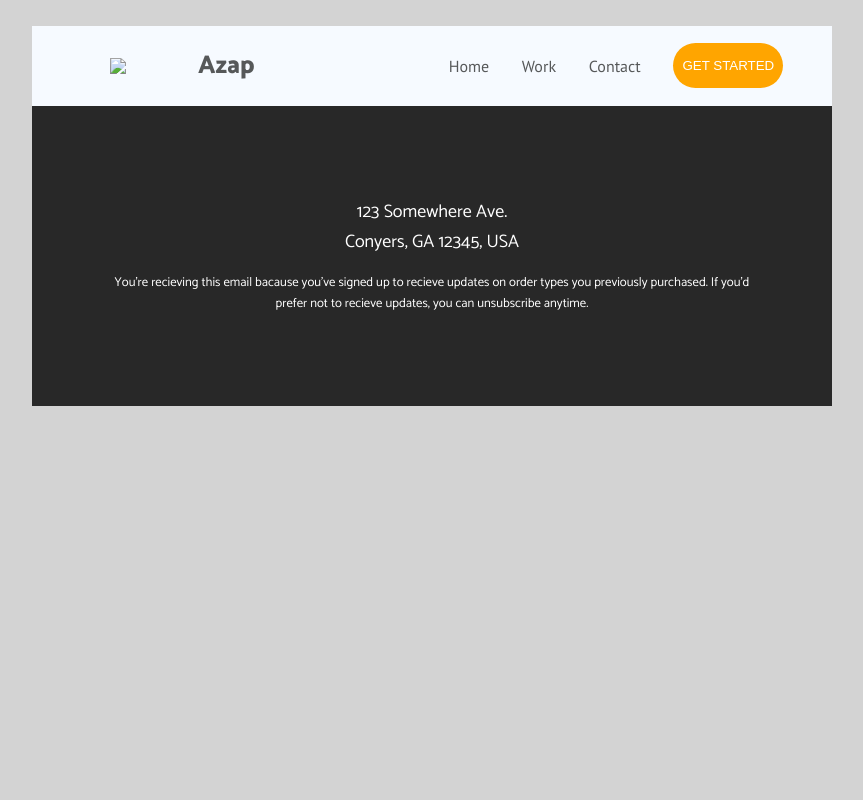
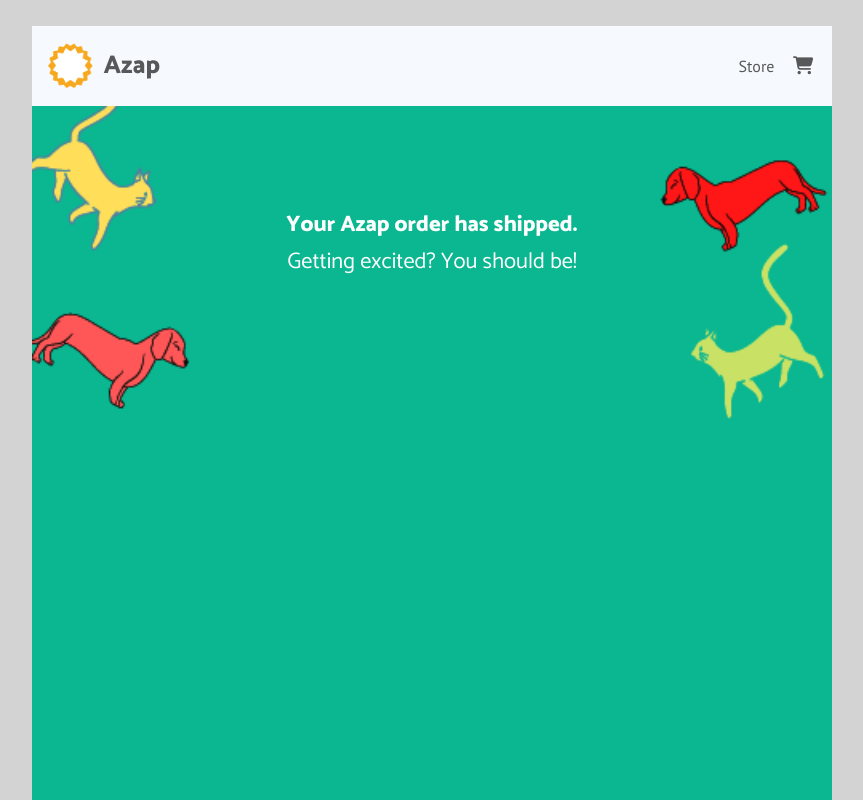
Before and after one commit to jblack186/transactional-email, a plain HTML site: page transactional-email/index.html in a window 1280 px wide. Shown: the top 800 px of the page, without its empty margins (208-1071 px from the left). Drawn offline with Linux system fonts and the light colour scheme.

Commit message:
finished background

```diff
--- a/index.html
+++ b/transactional-email/index.html
@@ -35,18 +35,19 @@
     }
 
     header {
-      width: 98%;
+      width: 100%;
       display: flex;
       align-items: center;
       justify-content: space-between;
 
+
     }
 
     #logo {
-      width: 9rem;
+      width: 7rem;
       height: 80px;
       display: flex;
-      margin-left: 10%;
+      margin-left: 2%;
       justify-content: space-between;
       align-items: center;
       cursor: pointer;
@@ -63,7 +64,7 @@
     }
 
     .nav-contain {
-      width: 400px;
+      width: 7rem;
     }
 
     .navbar {
@@ -95,7 +96,27 @@
 
     }
 
+    .main-content {
+      background: url('./Green\ Venn\ Diagram\ Business\ Logo\ \(1\).png');
+      background-size: contain;
+      background-repeat: no-repeat;
+      height: 100vmin;
 
+    }
+
+    .first-content {
+      width: 100%;
+      color: white;
+      display: flex;
+      flex-direction: column;
+      align-items: center;
+      font-size: 1.4rem
+    }
+
+    .first-content h4 {
+      margin-top: 100px;
+
+    }
 
     footer {
       height: 300px;
@@ -120,30 +141,29 @@
 
   </style>
 </head>
+<script src="https://use.fontawesome.com/3bcb9963a3.js"></script>
 <body>
   <div id="wrapper">
     <header>
       <div id="logo">
-        <img src="./Blue and Yellow Cat Animal & Pets Logo.png" />
+        <img src="./Blue and Yellow Cat Animal & Pets Logo.png" alt="logo">
         <h1>Azap</h1>
       </div>
       <div class="nav-contain">
         <ul class="navbar">
           <li>
-            Home
+            Store
           </li>
-          <li>
-            Work
-          </li>
-          <li>
-            Contact
-          </li>
-          <button>
-            GET STARTED
-          </button>
+          <i class="fa fa-shopping-cart" aria-hidden="true"></i>
         </ul>
       </div>
     </header>
+    <div class="main-content">
+      <div class="first-content">
+        <h4>Your Azap order has shipped.</h4>
+        <p>Getting excited? You should be!</p>
+      </div>
+    </div>
       <footer>
         <div class="footer-content">
           <p>123 Somewhere Ave.</p>
@@ -154,4 +174,4 @@
   </div>
 
 </body>
-</html>
+</html>o
```
Also changed, not shown: transactional-email/Blue and Yellow Cat Animal & Pets Logo.png (added), transactional-email/Green Venn Diagram Business Logo (1).png (added), 2 other files.
